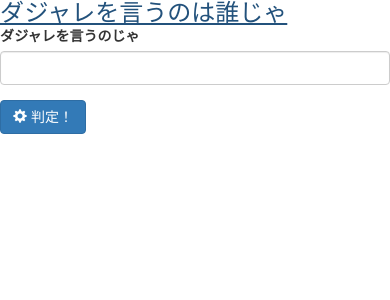
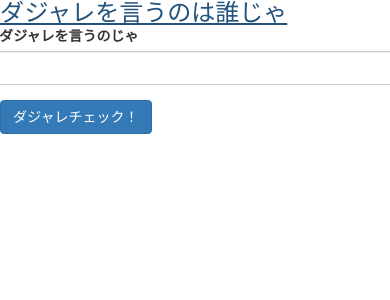
Before and after one commit to fujitako03/who_says_dajare, a Flask app: page / in a window 390 px wide; the page is wider, and only the part inside the window is pictured. Shown: the top 300 px of that part. Run offline with Flask 2, Linux system fonts and the light colour scheme; some libraries are stand-ins or nearby versions.

Commit message:
fix ダジャレ判定ページのレイアウトや細かいバグを修正

```diff
--- a/app.py
+++ b/app.py
@@ -1,12 +1,14 @@
 from flask import Flask
 from flask_bootstrap import Bootstrap
-from controllers import top
+from controllers import dajare_page
 
 # アプリケーションを作成
 app = Flask(__name__)
+bootstrap = Bootstrap(app)
+
 
 # 分割先のコントローラー(Blueprint)を登録する
-app.register_blueprint(top.app)
+app.register_blueprint(dajare_page.app)
 
 if __name__ == '__main__':
     app.run(host='0.0.0.0', port=8000)
--- /dev/null
+++ b/controllers/dajare_page.py
@@ -0,0 +1,32 @@
+from flask import render_template, Blueprint, request
+from controllers.dajare_wake import Dajarewake
+
+# lueprintオブジェクトを生成します
+app = Blueprint('dajarepage', __name__)
+
+
+class DajarePage:
+    @app.route('/', methods=['GET', 'POST'])
+    def top():
+        """
+        トップページを表示
+        :return:
+        """
+        return render_template("index.html")
+
+
+    @app.route('/dajare_post', methods=['POST'])
+    def dajare_post():
+        """
+        入力されたダジャレを判定し、結果ページを表示
+        :return:
+        """
+        # フォームからダジャレを取得
+        dajare_text = request.form.get('dajare_text')
+
+        # ダジャレ判定
+        dj = Dajarewake(dajare_text)
+        is_dajare = dj.dajarewake()
+        wake_ans = "だじゃれじゃ" if is_dajare else "だじゃれじゃない"
+
+        return render_template("dajaresult.html", dajare_text=dajare_text, wake_ans=wake_ans)
--- a/controllers/top.py
+++ /dev/null
@@ -1,26 +0,0 @@
-from flask import render_template, Blueprint, request
-from controllers.dajarewake import Dajarewake
-
-# lueprintオブジェクトを生成します
-app = Blueprint('top', __name__)
-
-@app.route('/', methods=['GET', 'POST'])
-def top():
-    return render_template("index.html")
-
-
-@app.route('/dajare_post', methods=['POST'])
-def post():
-    """
-    ダジャレを入力
-    :return:
-    """
-    # フォームからダジャレを取得
-    dajare_text = request.form.get('dajare_text')
-
-    # ダジャレ判定
-    dj = Dajarewake(dajare_text)
-    is_dajare = dj.dajarewake()
-    wake_ans = "だじゃれじゃ" if is_dajare else "だじゃれじゃない"
-
-    return render_template("dajaresult.html", dajare_text=dajare_text, wake_ans=wake_ans)
--- a/templates/index.html
+++ b/templates/index.html
@@ -1,18 +1,15 @@
-<!DOCTYPE html>
-<html lang="en">
-<head>
-    <meta charset="UTF-8">
-    <link rel="stylesheet" href="https://maxcdn.bootstrapcdn.com/bootstrap/3.3.7/css/bootstrap.min.css" integrity="sha384-BVYiiSIFeK1dGmJRAkycuHAHRg32OmUcww7on3RYdg4Va+PmSTsz/K68vbdEjh4u" crossorigin="anonymous">
-    <title>Who Says Dajare</title>
-</head>
-<body>
+{% extends "bootstrap/base.html" %}
+
+{% block title %}Who Says Dajare?{% endblock %}
+
+{% block content %}
     <a class="h3">ダジャレを言うのは誰じゃ</a>
 
-    <form action="{{ url_for('dajare_post') }}" method="post" class="form-horizontal">
+    <form action="{{ url_for('dajarepage.dajare_post') }}" method="post" class="form-horizontal">
 
         <div class="form-group">
-            <label for="dajare_text" class="col-sm-2 control-label">ダジャレを言うのじゃ</label>
-            <div class="col-sm-10">
+            <label for="dajare_text" class="control-label text-center">　ダジャレを言うのじゃ</label>
+            <div class="">
                 <input type="text" class="form-control" id="dajare_text" name="dajare_text" value="">
             </div>
         </div>
@@ -20,12 +17,9 @@
         <div class="form-group">
           <div class="col-sm-offset-2 col-sm-10">
             <button type="submit" class="btn btn-primary">
-              <span class="glyphicon glyphicon-cog" aria-hidden="true"></span> 判定！
+                ダジャレチェック！
             </button>
           </div>
         </div>
     </form>
-
-
-</body>
-</html>
+{% endblock %}
```
Also changed, not shown: templates/dajaresult.html (+8 -8 lines).
